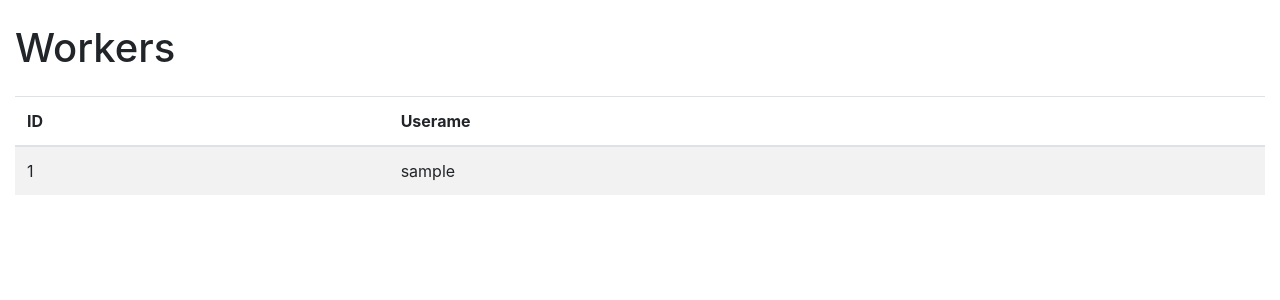
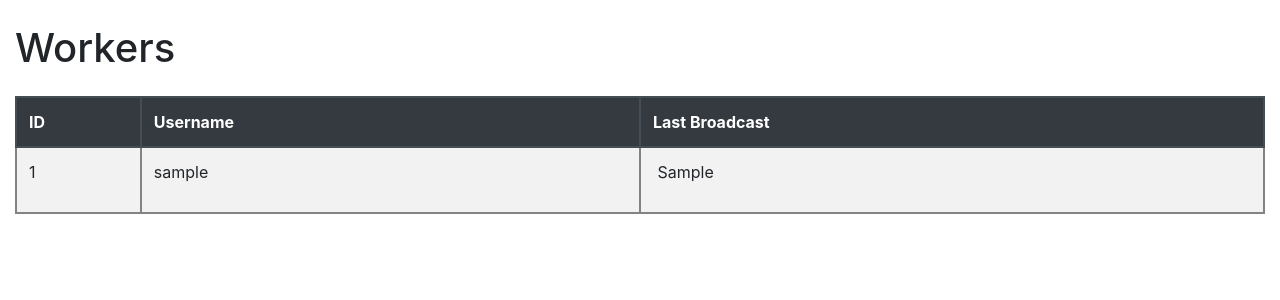
Before and after one commit to owolabioromidayo/lightbox_queue_server, a Flask app: page /views/workers in a window 1280 px wide. Shown: the part 56-356 px from the top of the page. Run offline with Flask 3, Linux system fonts and the light colour scheme; tables that the repository leaves empty hold one stand-in row (values such as "Sample post"); some libraries are stand-ins or nearby versions.

Commit message:
update table

```diff
--- a/auth/routes.py
+++ b/auth/routes.py
@@ -102,7 +102,7 @@ def user_register_view():
                     db.session.commit()
                     return f"Here's your Token: {worker.encode_auth_token()}"
                 except:
-                    return "User exists or incorrect details"
+                    return "Worker exists or incorrect details"
             # else:
             #     return "Captcha not completed. Could not verify user"
 
--- a/main/templates/auth/login.html
+++ b/main/templates/auth/login.html
@@ -1,5 +1,6 @@
+{% extends "base.html" %}
 
-{% extends "base.html" %}
+{% block title %}Login{% endblock %}
 
 {% block content %}
 <div class="container">
--- a/main/templates/auth/register.html
+++ b/main/templates/auth/register.html
@@ -1,6 +1,6 @@
+{% extends "base.html" %}
 
-
-{% extends "base.html" %}
+{% block title %}Register{% endblock %}
 
 {% block content %}
   <script src="https://js.hcaptcha.com/1/api.js" async defer></script>
--- a/main/templates/base.html
+++ b/main/templates/base.html
@@ -7,6 +7,9 @@
     <link rel="stylesheet" href="https://stackpath.bootstrapcdn.com/bootstrap/4.3.1/css/bootstrap.min.css"
           integrity="sha384-ggOyR0iXCbMQv3Xipma34MD+dH/1fQ784/j6cY/iJTQUOhcWr7x9JvoRxT2MZw1T"
           crossorigin="anonymous">
+
+    <link rel="icon" href="{{ url_for('static', filename='logo.png') }}" />
+
   </head>
   <body>
     <nav class="navbar navbar-expand-md navbar-dark bg-dark">
--- a/main/templates/views/table_users.html
+++ b/main/templates/views/table_users.html
@@ -12,6 +12,7 @@
             <th>ID</th>
             <th>Username</th>
             <th>Email</th>
+            <th>Trust Score</th>
           </tr>
         </thead>
         <tbody>
@@ -20,6 +21,7 @@
               <td>{{ user.id }}</td>
               <td>{{ user.username }}</td>
               <td>{{ user.email }}</td>
+              <td>{{ user.trust_score}}</td>
             </tr>
           {% endfor %}
         </tbody>
--- a/main/templates/views/table_workers.html
+++ b/main/templates/views/table_workers.html
@@ -1,24 +1,56 @@
-{% extends "base.html" %}
+<!DOCTYPE html>
+<html>
+  <head>
+    <title>Workers</title>
+    <meta charset="utf-8">
+    <meta name="viewport" content="width=device-width, initial-scale=1">
+    <link rel="stylesheet" href="https://stackpath.bootstrapcdn.com/bootstrap/4.3.1/css/bootstrap.min.css"
+          integrity="sha384-ggOyR0iXCbMQv3Xipma34MD+dH/1fQ784/j6cY/iJTQUOhcWr7x9JvoRxT2MZw1T"
+          crossorigin="anonymous">
 
+    <link rel="icon" href="{{ url_for('static', filename='logo.png') }}" />
 
-{% block content %}
-  <div class="row">
+  <style>
+    table.table-bordered{
+      border:2px solid rgb(133, 130, 130);
+      margin-top:20px;
+    }
+    table.table-bordered > thead > tr > th{
+      border:2px solid rgb(133, 130, 130);
+    }
+    table.table-bordered > tbody > tr > td{
+      border:2px solid rgb(133, 130, 130);
+    }
+  </style>
+
+  </head>
+  <body>
+    <nav class="navbar navbar-expand-md navbar-dark bg-dark">
+      <a class="navbar-brand" href="#">Lightbox Queue Server</a>
+    </nav>
+    <div class="container-fluid">
+        <div class="row">
     <div class="col-md-12">
       <h1 class="my-4">Workers</h1>
-      <table class="table table-striped">
-        <thead>
+      <table class="table table-striped table-bordered"  style="width: 100%;">
+        <colgroup>
+          <col style="width: 10%;">
+          <col style="width: 40%;">
+          <col style="width: 50%;">
+        </colgroup>
+        <thead class="thead-dark">
           <tr>
             <th>ID</th>
-            <th>Userame</th>
-            <!-- <th>Job Title</th> -->
+            <th>Username</th>
+            <th>Last Broadcast</th>
           </tr>
         </thead>
         <tbody>
           {% for worker in workers %}
-            <tr
-            >
+            <tr class="expandable">
               <td>{{ worker.id }}</td>
               <td>{{ worker.username }}</td>
+              <td ><p style="white-space: pre-wrap;"> {{ worker.last_broadcast}} </p></td>
               <!-- <td>{{ worker.job_title }}</td> -->
             </tr>
           {% endfor %}
@@ -26,4 +58,17 @@
       </table>
     </div>
   </div>
-{% endblock %}
+    </div>
+
+
+    <script src="https://code.jquery.com/jquery-3.3.1.slim.min.js"
+            integrity="sha384-q8i/X+965DzO0rT7abK41JStQIAqVgRVzpbzo5smXKp4YfRvH+8abtTE1Pi6jizo"
+            crossorigin="anonymous"></script>
+    <script src="https://cdnjs.cloudflare.com/ajax/libs/popper.js/1.14.7/umd/popper.min.js"
+            integrity="sha384-UO2eT0CpHqdSJQ6hJty5KVphtPhzWj9WO1clHTMGa3JDZwrnQq4sF86dIHNDz0W1"
+            crossorigin="anonymous"></script>
+    <script src="https://stackpath.bootstrapcdn.com/bootstrap/4.3.1/js/bootstrap.min.js"
+            integrity="sha384-JjSmVgyd0p3pXB1rRibZUAYoIIy6OrQ6VrjIEaFf/nJGzIxFDsf4x0xIM+B07jRM"
+            crossorigin="anonymous"></script>
+  </body>
+</html>
--- a/server.py
+++ b/server.py
@@ -98,17 +98,27 @@ def handle_broadcast_information(_json):
 
     try:
         worker_id = Worker.decode_auth_token(api_id)
+        print("worker id found", worker_id)
 
-        worker= Worker.query.filter_by(id=worker_id).first() #check if this fails
-        if worker:
-            _id = worker.username + "_" + str(worker.id)
-            workers[_id] = {"models" : models, "in_use": False}
-            work_queue[_id] = PriorityQueue()
+        # worker= Worker.query.filter_by(id=worker_id).first() #check if this fails
+        worker = db.session.query(Worker).filter_by(id=worker_id).first()
+        if not worker:
+            raise ValueError
 
-            worker_id_map[api_id]= _id
 
-            print(_id)
-            emit('broadcast information', 'Authenticated')
+        #update worker broadcast
+        worker.last_broadcast = json.dumps(models, indent=1)
+        db.session.commit()
+
+        #configure worker queue
+        _id = worker.username + "_" + str(worker.id)
+        workers[_id] = {"models" : models, "in_use": False}
+        work_queue[_id] = PriorityQueue()
+
+        worker_id_map[api_id]= _id
+
+        print(_id)
+        emit('broadcast information', 'Authenticated')
     except:
         emit('broadcast information', 'Worker object could not be loaded')
 
@@ -264,7 +274,8 @@ def exec_task(_id):
     user = db.session.query(User).filter_by(id=user_id).first()
     if not user:
         raise ValueError
-    print("this works ")
+
+    # print("this works ")
     # user = User.query.filter_by(id=user_id).first() #check if this fails
 
     #check trust score and last update time
```
Also changed, not shown: main/static/logo.png (added), main/templates/views/table_transactions.html (deleted).
